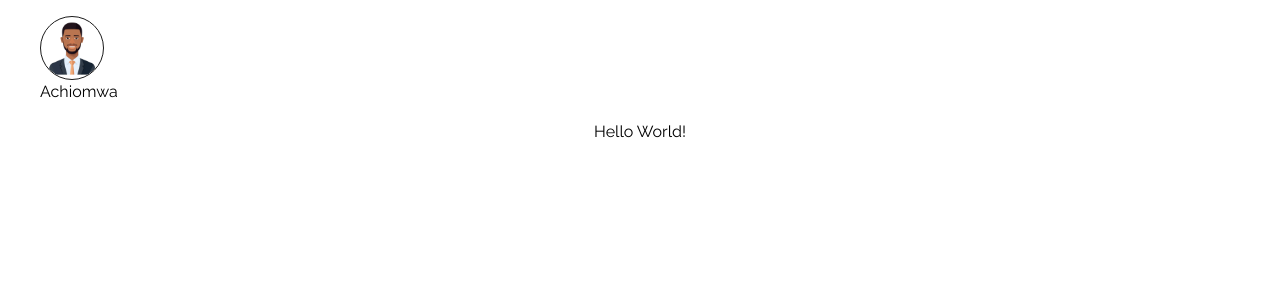
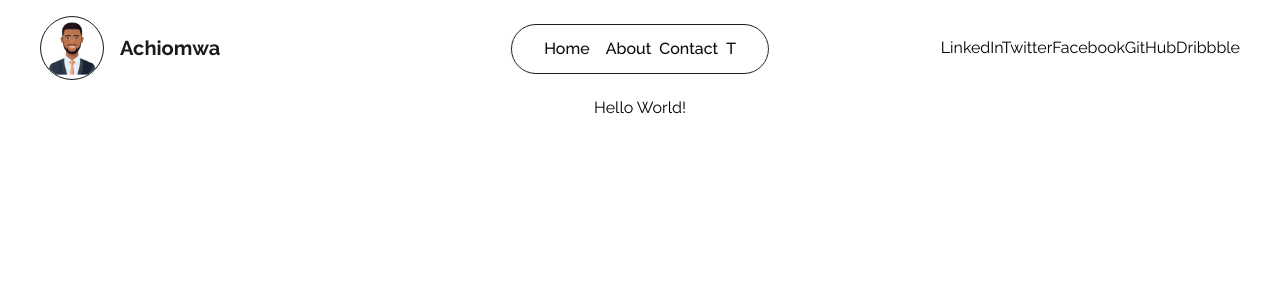
Before and after one commit to houdinipapi/blog-application, a Next.js app in the folder blog/: page / in a window 1280 px wide. Shown: the top 300 px of the page. Built offline with nearby package versions, Linux system fonts and the light colour scheme.

Commit message:
chore: Update metadata, logo, and header layout

```diff
--- a/blog/src/app/layout.tsx
+++ b/blog/src/app/layout.tsx
@@ -9,8 +9,8 @@ const raleway = Raleway({ subsets: ["latin"], display: "swap", variable: "--font
 const manrope = Manrope({ subsets: ["latin"], display: "swap", variable: "--font-ma" });
 
 export const metadata: Metadata = {
-  title: "Create Next App",
-  description: "Generated by create next app",
+  title: "Achiomwa Blog",
+  description: "Created by NextJS",
 };
 
 export default function RootLayout({
--- a/blog/src/components/Header/Logo.tsx
+++ b/blog/src/components/Header/Logo.tsx
@@ -5,16 +5,16 @@ import profileImg from "/public/profblk-img.png"
 
 const Logo = () => {
   return (
-    <Link href="/">
-        <div className='w-16 rounded-full overflow-hidden border border-solid border-dark'>
+    <Link href="/" className='text-dark flex items-center'>
+        <div className='w-16 rounded-full overflow-hidden border border-solid border-dark mr-4'>
             <Image
                 src={profileImg}
                 alt="Profile Logo"
-                className='w-full rounded-full'
+                className='w-full h-auto rounded-full'
             />
         </div>
 
-        <span>Achiomwa</span>
+        <span className='font-bold text-xl'>Achiomwa</span>
     </Link>
   )
 }
--- a/blog/src/components/Header/index.tsx
+++ b/blog/src/components/Header/index.tsx
@@ -1,10 +1,24 @@
 import React from 'react'
 import Logo from './Logo';
+import Link from 'next/link';
 
 const Header = () => {
   return (
-    <header className="w-full p-4 px-10 items-center justify-between">
+    <header className="w-full p-4 px-10 flex items-center justify-between">
       <Logo />
+      <nav className='w-max py-3 px-8 border border-solid border-dark rounded-full font-medium capitalize flex items-center fixed top-6 right-1/2 translate-x-1/2 bg-light/80 backdrop-blur-sm'>
+        <Link href="/" className='mr-2' title='Home'>Home</Link>
+        <Link href="/about" className='mx-2' title='About'>About</Link>
+        <Link href="/contact" className='mr-2' title='Contact'>Contact</Link>
+        <button>T</button>
+      </nav>
+      <div>
+        <a href="http://example.com">LinkedIn</a>
+        <a href="http://example.com">Twitter</a>
+        <a href="http://example.com">Facebook</a>
+        <a href="http://example.com">GitHub</a>
+        <a href="http://example.com">Dribbble</a>
+      </div>
     </header>
   );
 }
```
Also changed, not shown: blog/src/components/Icons.tsx (added).
